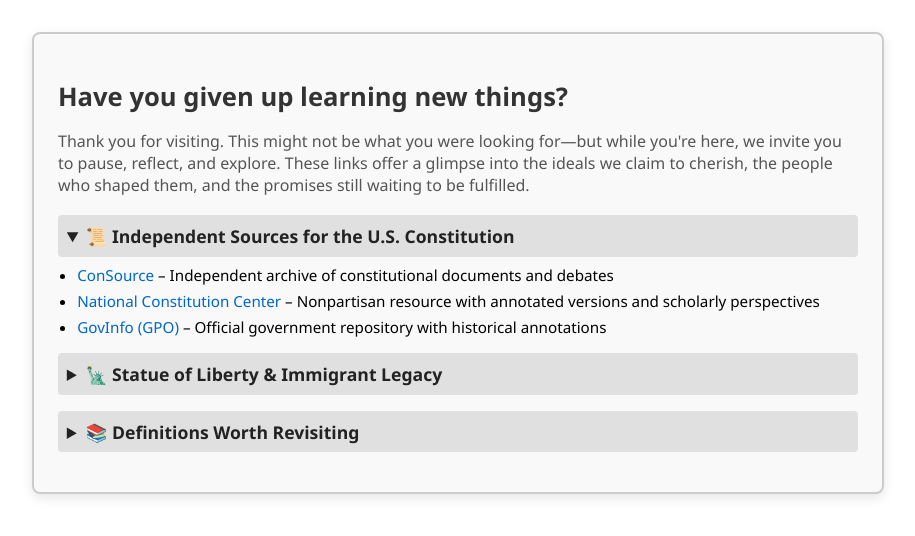
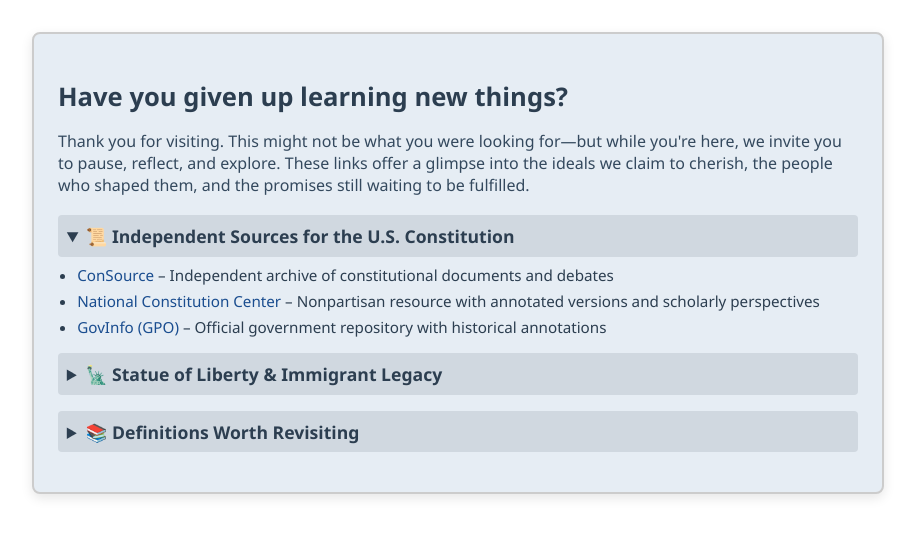
Before and after one commit to WeeblyWobbleWebMaster/MTGreality-protocol, a plain HTML site: page index.html in a window 1280 px wide. Shown: the whole page, without its empty margins (182-1097 px from the left). Drawn offline with Linux system fonts and the light colour scheme.

Commit message:
Update index.html

```diff
--- a/index.html
+++ b/index.html
@@ -1,7 +1,7 @@
 <style>
   .reality-vault {
     font-family: 'Segoe UI', sans-serif;
-    background: #f9f9f9;
+    background: #e6edf4; /* Muted blue background */
     border: 2px solid #ccc;
     border-radius: 8px;
     padding: 1.5em;
@@ -12,13 +12,13 @@
 
   .reality-vault h2 {
     font-size: 1.6em;
-    color: #333;
+    color: #2c3e50;
     margin-bottom: 0.5em;
   }
 
   .reality-vault p {
     font-size: 1em;
-    color: #555;
+    color: #34495e;
     margin-bottom: 1.2em;
   }
 
@@ -30,10 +30,10 @@
     font-weight: bold;
     font-size: 1.1em;
     cursor: pointer;
-    background: #e0e0e0;
+    background: #d0d8e0;
     padding: 0.5em;
     border-radius: 4px;
-    color: #222;
+    color: #2c3e50;
   }
 
   .vault-section ul {
@@ -44,10 +44,11 @@
   .vault-section li {
     margin-bottom: 0.4em;
     font-size: 0.95em;
+    color: #2c3e50;
   }
 
   .vault-section a {
-    color: #0066cc;
+    color: #1a4d8f;
     text-decoration: none;
   }
 
@@ -75,7 +76,6 @@
       <li><a href="https://www.nps.gov/museum/exhibits/statue_liberty/embracing_liberty.html">National Park Service: Embracing Liberty</a> – Explores the evolving symbolism of the Statue of Liberty</li>
       <li><a href="https://freedomforallamericans.org/statue-of-liberty-freedom/">Freedom For All Americans</a> – Breaks down the statue’s symbolic elements and immigrant welcome</li>
       <li><a href="https://www.countryadventures.net/american-success-stories-14-immigrants-who-changed-our-nations-history/">14 Immigrants Who Changed U.S. History</a> – From Einstein to Tesla, a celebration of immigrant impact</li>
-      <li><a href="https://www.discoverwalks.com/blog/world/35-most-famous-immigrants-who-made-an-impact-in-the-us/">35 Famous Immigrants</a> – Artists, scientists, entrepreneurs, and leaders who shaped America</li>
     </ul>
   </details>
 
```
